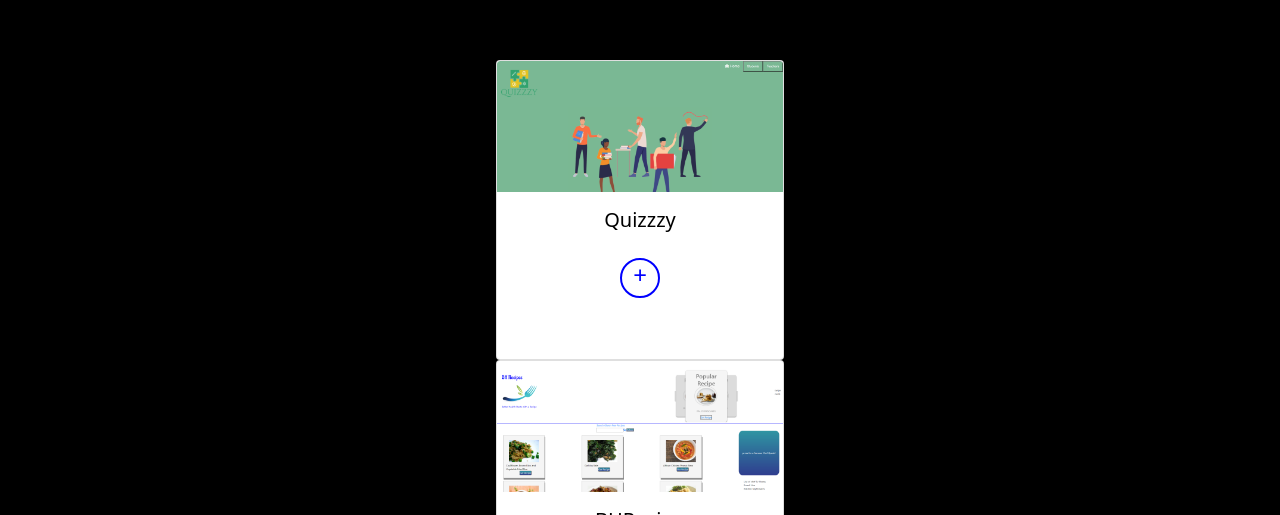
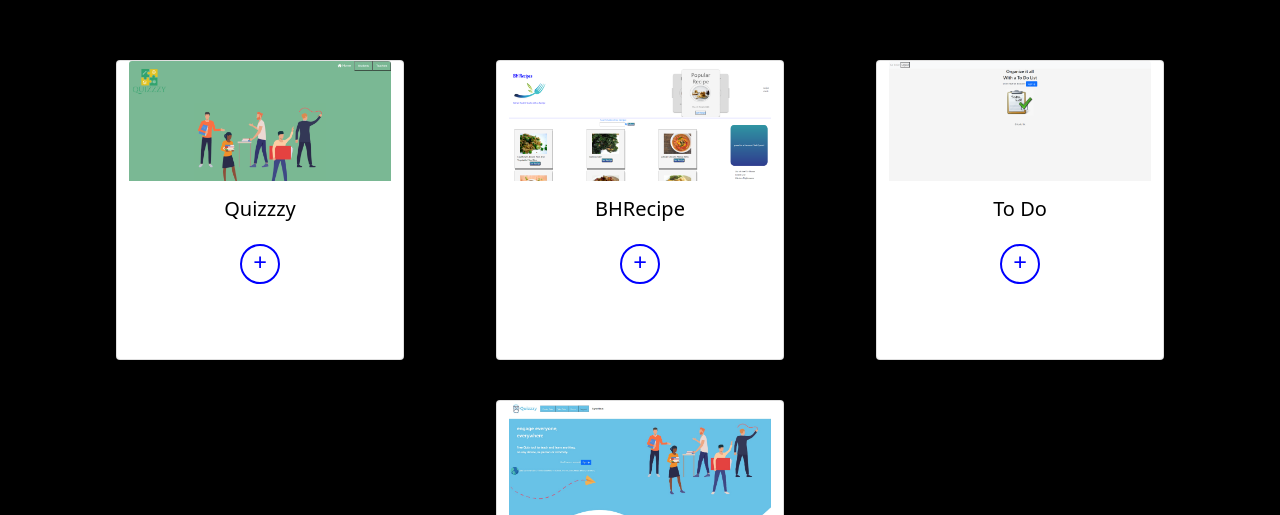
Before and after one commit to JohnSolomou/react-portfolio, a React (Create React App) app: page / in a window 1280 px wide. Shown: the part 2285-2800 px from the top of the page. Built offline with nearby package versions, Linux system fonts and the light colour scheme.

Commit message:
fixed card spacing

```diff
--- a/src/Work.js
+++ b/src/Work.js
@@ -33,12 +33,12 @@ function Work() {
         <h2 id="work" className="pad mywork center mt-5">
           My Work
         </h2>
-        <div className=" align-items-center  pad justify-content-between ">
+        <div className=" row align-items-center  pad justify-content-between ">
           <ModalRoot />
 
           <Card
-            className="work-img img-zoom-container  "
-            style={{ width: "18rem", padding: "0px" }}
+            className="work-img img-zoom-container pb "
+            style={{ width: "18rem", marginBottom: "40Px" }}
           >
             <a
               href="https://mighty-retreat-41731.herokuapp.com/index.html"
@@ -69,8 +69,8 @@ function Work() {
           </Card>
 
           <Card
-            className="work-img img-zoom-container"
-            style={{ width: "18rem", padding: "0px" }}
+            className="work-img img-zoom-container pb"
+            style={{ width: "18rem", marginBottom: "40Px" }}
           >
             <a
               href="https://bhrecipe.herokuapp.com/"
@@ -98,8 +98,8 @@ function Work() {
             </Card.Body>
           </Card>
           <Card
-            className="work-img img-zoom-container"
-            style={{ width: "18rem", padding: "0px" }}
+            className="work-img img-zoom-container pb"
+            style={{ width: "18rem", marginBottom: "40Px" }}
           >
             <a
               href="https://auth-fb-ar.firebaseapp.com/"
@@ -127,8 +127,8 @@ function Work() {
             </Card.Body>
           </Card>
           <Card
-            className="work-img img-zoom-container"
-            style={{ width: "18rem", padding: "0px" }}
+            className="work-img img-zoom-container pb"
+            style={{ width: "18rem", marginBottom: "40Px" }}
           >
             <a
               href="https://quizzzy-45030.web.app/"
```
